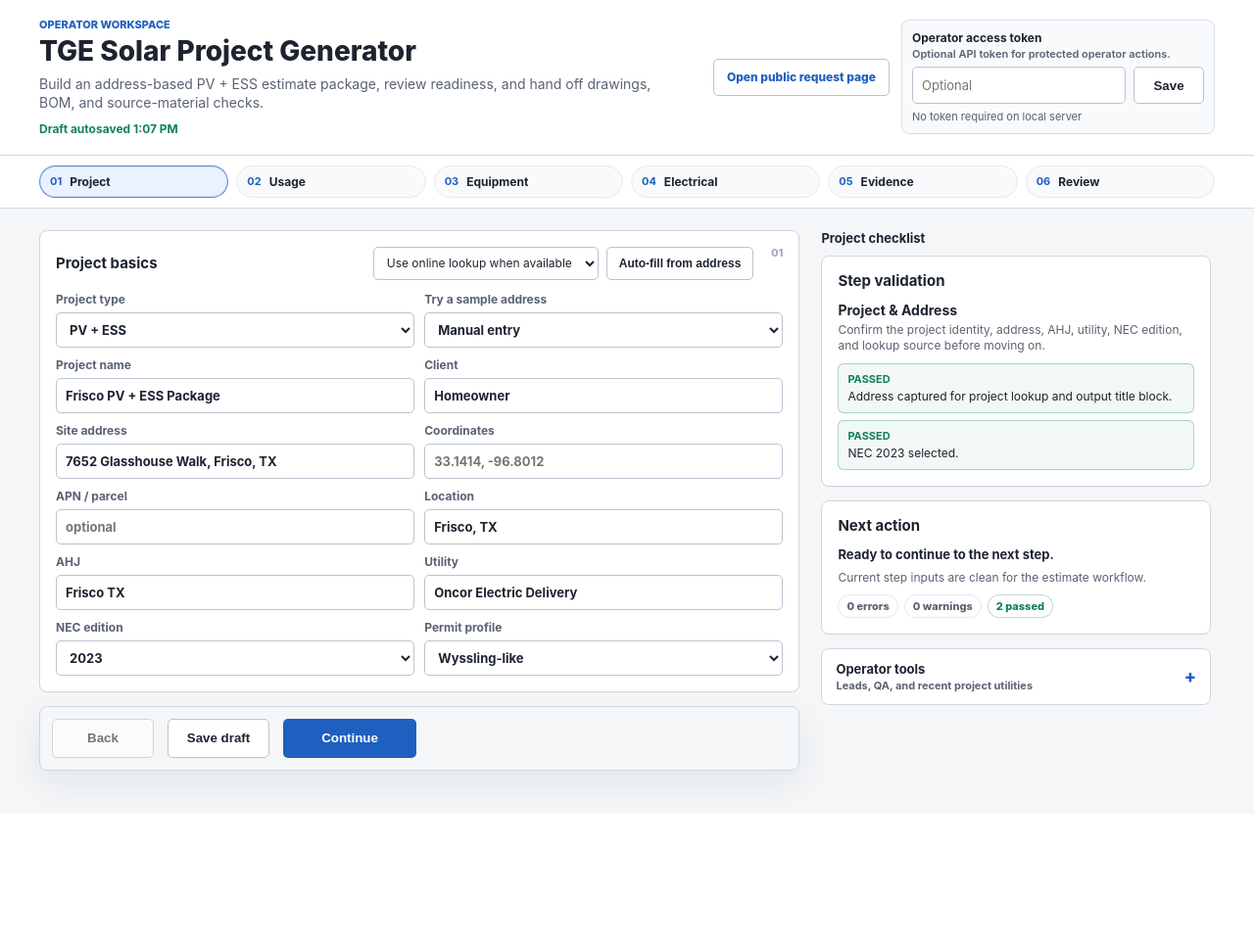
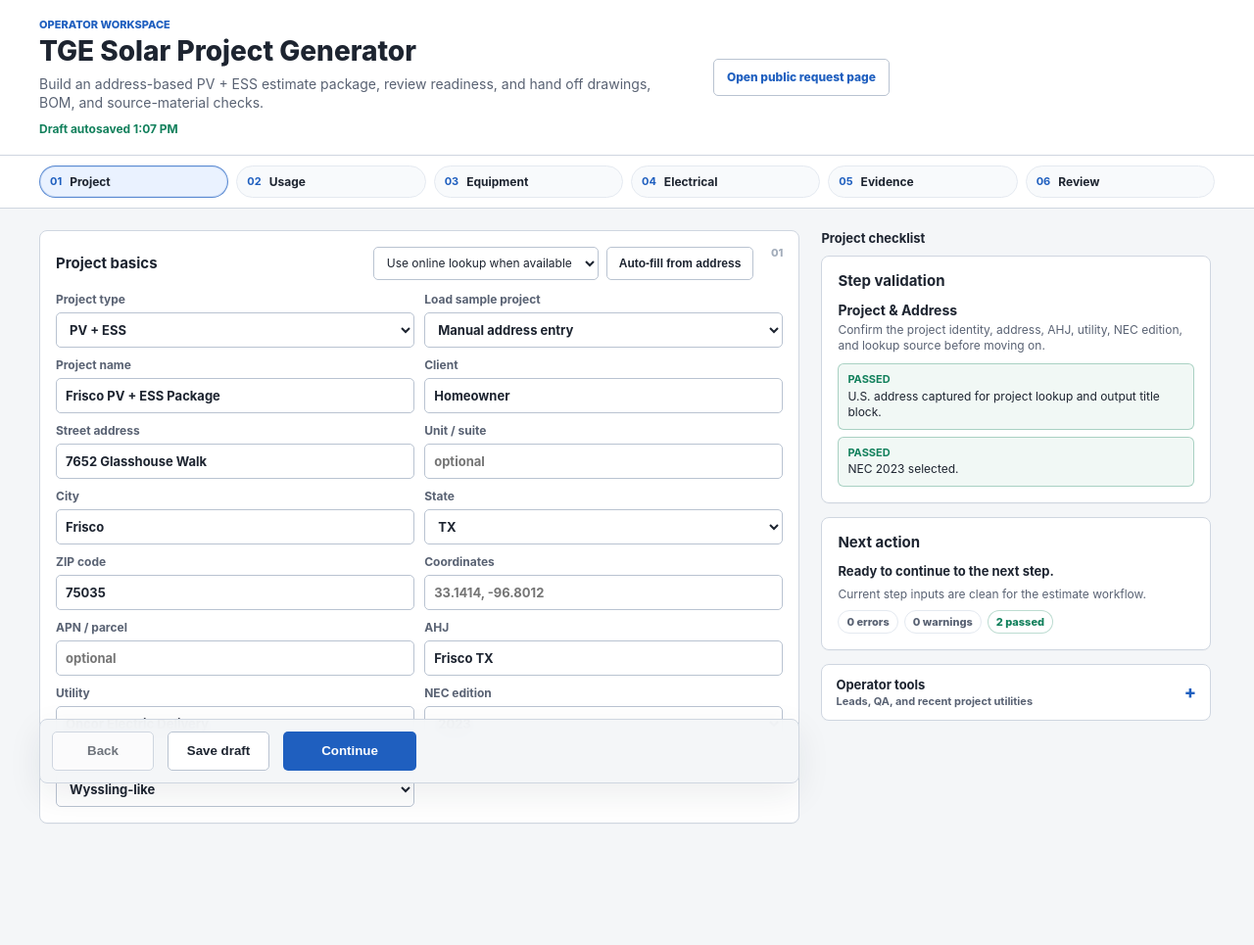
Before and after one commit to maxwu1978/pvess-calc, a FastAPI app: page / in a window 1280 px wide. Shown: the whole page at 98% size. Before the commit the page ends 821 px from the top, so only its background shows below. Run offline with FastAPI, Linux system fonts and the light colour scheme; data that the repository does not hold is empty; some libraries are stand-ins or nearby versions.

Commit message:
Simplify auth UI and address intake

```diff
--- a/src/pvess_calc/web/static/app.js
+++ b/src/pvess_calc/web/static/app.js
@@ -61,9 +61,6 @@ const historyFrom = document.querySelector("#history-from");
 const historyTo = document.querySelector("#history-to");
 const historyAll = document.querySelector("#history-all");
 const historyRefresh = document.querySelector("#history-refresh");
-const accessTokenInput = document.querySelector("#access-token");
-const saveTokenButton = document.querySelector("#save-token");
-const tokenStatus = document.querySelector("#token-status");
 const lookupButton = document.querySelector("#lookup-address");
 const lookupMode = document.querySelector("#lookup-mode");
 const lookupPanel = document.querySelector("#lookup-panel");
@@ -209,7 +206,12 @@ const dfwResidentialMonthlyKwh = [
 const addressSamples = {
   glasshouse: {
     project_name: "Frisco PV + ESS Package",
-    site_address: "7652 Glasshouse Walk, Frisco, TX",
+    address_line1: "7652 Glasshouse Walk",
+    address_line2: "",
+    address_city: "Frisco",
+    address_state: "TX",
+    address_postal_code: "75035",
+    site_address: "7652 Glasshouse Walk, Frisco, TX 75035",
     location: "Frisco, TX",
     ahj: "Frisco TX",
     utility: "Oncor Electric Delivery",
@@ -217,7 +219,12 @@ const addressSamples = {
   },
   crossvine: {
     project_name: "Mansfield Crossvine PV + ESS Package",
-    site_address: "905 Crossvine Drive, Mansfield, TX",
+    address_line1: "905 Crossvine Drive",
+    address_line2: "",
+    address_city: "Mansfield",
+    address_state: "TX",
+    address_postal_code: "76063",
+    site_address: "905 Crossvine Drive, Mansfield, TX 76063",
     location: "Mansfield, TX",
     ahj: "City of Mansfield Building Safety",
     utility: "Oncor Electric Delivery",
@@ -225,7 +232,12 @@ const addressSamples = {
   },
   green_circle: {
     project_name: "Mansfield Green Circle PV + ESS Package",
-    site_address: "2806 Green Circle Drive, Mansfield, TX",
+    address_line1: "2806 Green Circle Drive",
+    address_line2: "",
+    address_city: "Mansfield",
+    address_state: "TX",
+    address_postal_code: "76063",
+    site_address: "2806 Green Circle Drive, Mansfield, TX 76063",
     location: "Mansfield, TX",
     ahj: "City of Mansfield Building Safety",
     utility: "Oncor Electric Delivery",
@@ -281,7 +293,6 @@ form.addEventListener("submit", async (event) => {
 
 preflightButton.addEventListener("click", runPreflight);
 fileFilter.addEventListener("change", () => renderFiles(currentFiles));
-saveTokenButton.addEventListener("click", saveAccessToken);
 lookupButton.addEventListener("click", runAddressLookup);
 lookupPanel.addEventListener("click", handleLookupCandidateClick);
 previewPanel.addEventListener("click", handlePreviewClick);
@@ -303,7 +314,6 @@ moduleChoice.addEventListener("change", syncModuleOption);
 inverterChoice.addEventListener("change", syncInverterOption);
 batteryChoice.addEventListener("change", syncBatteryOption);
 
-loadAccessToken();
 syncModuleOption();
 syncInverterOption();
 syncBatteryOption({ preserveQuantity: true });
@@ -323,40 +333,14 @@ async function loadRuntimeConfig() {
   } catch {
     runtimeConfig = { auth_required: false };
   }
-  if (runtimeConfig.auth_required && !currentAccessToken()) {
-    tokenStatus.textContent = "Enter an operator token to use API and files";
-  }
-}
-
-function loadAccessToken() {
-  const token = storageGet("pvess_access_token") || "";
-  accessTokenInput.value = token;
-  tokenStatus.textContent = token ? "Operator token saved for API and files" : "No token required on local server";
-}
-
-function saveAccessToken() {
-  const token = accessTokenInput.value.trim();
-  if (token) {
-    storageSet("pvess_access_token", token);
-    tokenStatus.textContent = "Operator token saved for API and files";
-  } else {
-    storageRemove("pvess_access_token");
-    tokenStatus.textContent = "No token required on local server";
-  }
-  loadHistory();
-  loadLeads();
 }
 
 function currentAccessToken() {
-  return (accessTokenInput.value || storageGet("pvess_access_token") || "").trim();
+  return "";
 }
 
 function apiFetch(url, options = {}) {
   const headers = new Headers(options.headers || {});
-  const token = currentAccessToken();
-  if (token) {
-    headers.set("X-PVESS-Token", token);
-  }
   return fetch(url, {
     ...options,
     headers,
@@ -389,12 +373,7 @@ function storageRemove(key) {
 }
 
 function withAuthUrl(url) {
-  const token = currentAccessToken();
-  if (!token || !url) {
-    return url;
-  }
-  const separator = url.includes("?") ? "&" : "?";
-  return `${url}${separator}token=${encodeURIComponent(token)}`;
+  return url;
 }
 
 function initWizard() {
@@ -636,12 +615,15 @@ function validateStep(stepId, payload) {
 
   if (stepId === "project-basics") {
     if (!payload.project_name) errors.push(issue("project_name", "Project name is required."));
-    if (!payload.site_address) errors.push(issue("site_address", "Site address is required before lookup or generation."));
-    if (!payload.location) errors.push(issue("location", "Location is required for climate, rate, and AHJ assumptions."));
+    if (!payload.site_address) errors.push(issue("address_line1", "Street address is required before lookup or generation."));
+    if (!payload.location) errors.push(issue("address_city", "City and state are required for climate, rate, and AHJ assumptions."));
+    if (!form.elements.address_postal_code?.value.trim()) {
+      errors.push(issue("address_postal_code", "ZIP code is required for a standard U.S. project address."));
+    }
     if (!payload.ahj) warnings.push(issue("ahj", "AHJ is blank; estimate can continue but permit routing will need review."));
     if (!payload.utility) warnings.push(issue("utility", "Utility is blank; default economics and interconnection assumptions may be used."));
     if (!payload.coordinates) warnings.push(issue("coordinates", "Coordinates are missing; satellite/roof lookup confidence may be lower."));
-    if (payload.site_address) passes.push(issue("site_address", "Address captured for project lookup and output title block."));
+    if (payload.site_address) passes.push(issue("address_line1", "U.S. address captured for project lookup and output title block."));
     if (payload.nec_edition) passes.push(issue("nec_edition", `NEC ${payload.nec_edition} selected.`));
   }
 
@@ -927,7 +909,7 @@ function applyAddressSample(name) {
   for (const [key, value] of Object.entries(sample)) {
     setFieldValue(key, value);
   }
-  renderValidation([], [`Loaded sample address: ${sample.site_address}. Monthly usage is simulated until a bill or Smart Meter export is uploaded.`]);
+  renderValidation([], [`Loaded sample project: ${sample.site_address}. Monthly usage is simulated until a bill or Smart Meter export is uploaded.`]);
   renderCurrentStepValidation({ quiet: false });
   localAutosave();
 }
@@ -960,6 +942,8 @@ function buildPayload(data) {
     payload.monthly_kwh = monthly;
   }
 
+  syncUsAddressPayload(payload);
+
   payload.outputs = {
     customer: data.has("out_customer"),
     permit: data.has("out_permit"),
@@ -969,6 +953,28 @@ function buildPayload(data) {
   };
 
   return payload;
+}
+
+function syncUsAddressPayload(payload) {
+  const line1 = String(payload.address_line1 || "").trim();
+  const line2 = String(payload.address_line2 || "").trim();
+  const city = String(payload.address_city || "").trim();
+  const state = String(payload.address_state || "").trim().toUpperCase();
+  const postal = String(payload.address_postal_code || "").trim();
+  const street = [line1, line2].filter(Boolean).join(", ");
+  const cityStateZip = [
+    city,
+    [state, postal].filter(Boolean).join(" "),
+  ].filter(Boolean).join(", ");
+  payload.site_address = [street, cityStateZip].filter(Boolean).join(", ");
+  payload.location = [city, state].filter(Boolean).join(", ");
+  setRawFieldValue("site_address", payload.site_address);
+  setRawFieldValue("location", payload.location);
+  delete payload.address_line1;
+  delete payload.address_line2;
+  delete payload.address_city;
+  delete payload.address_state;
+  delete payload.address_postal_code;
 }
 
 function validatePayload(payload) {
@@ -1037,13 +1043,10 @@ async function runPreflight() {
 
 async function runAddressLookup() {
   clearError();
-  const address = (
-    form.elements.site_address?.value ||
-    form.elements.location?.value ||
-    ""
-  ).trim();
+  const payload = buildPayload(new FormData(form));
+  const address = (payload.site_address || payload.location || "").trim();
   if (!address) {
-    renderLookupMessage("Enter a site address before using auto-fill.", "warning");
+    renderLookupMessage("Enter street, city, state, and ZIP before using auto-fill.", "warning");
     return;
   }
 
@@ -1607,15 +1610,6 @@ function renderSourceMaterials(source) {
 }
 
 async function loadLeads() {
-  if (runtimeConfig.auth_required && !currentAccessToken()) {
-    leadList.innerHTML = "";
-    leadEmpty.textContent = "Enter an operator token to view public estimate requests.";
-    leadEmpty.classList.remove("hidden");
-    leadDigest.classList.add("hidden");
-    leadMetricsPanel.classList.add("hidden");
-    leadNotificationPanel.classList.add("hidden");
-    return;
-  }
   leadEmpty.textContent = "Public estimate requests appear here.";
   try {
     const response = await apiFetch(`/api/leads${leadQueryString()}`);
@@ -1637,10 +1631,6 @@ async function loadLeads() {
 }
 
 async function loadLeadDigest() {
-  if (runtimeConfig.auth_required && !currentAccessToken()) {
-    leadDigest.classList.add("hidden");
-    return;
-  }
   try {
     const response = await apiFetch("/api/leads/digest");
     const data = await response.json();
@@ -1654,10 +1644,6 @@ async function loadLeadDigest() {
 }
 
 async function loadLeadMetrics() {
-  if (runtimeConfig.auth_required && !currentAccessToken()) {
-    leadMetricsPanel.classList.add("hidden");
-    return;
-  }
   try {
     const response = await apiFetch("/api/leads/metrics");
     const data = await response.json();
@@ -1696,10 +1682,6 @@ function renderLeadMetrics(data) {
 }
 
 async function loadLeadNotifications() {
-  if (runtimeConfig.auth_required && !currentAccessToken()) {
-    leadNotificationPanel.classList.add("hidden");
-    return;
-  }
   try {
     const response = await apiFetch("/api/leads/notifications?limit=5");
     const data = await response.json();
@@ -1776,11 +1758,6 @@ function leadQueryString() {
 }
 
 function exportLeadsCsv() {
-  if (runtimeConfig.auth_required && !currentAccessToken()) {
-    leadEmpty.textContent = "Enter an operator token before exporting leads.";
-    leadEmpty.classList.remove("hidden");
-    return;
-  }
   window.location.href = withAuthUrl(`/api/leads/export.csv${leadQueryString()}`);
 }
 
@@ -2167,12 +2144,6 @@ function renderError(message) {
 }
 
 async function loadHistory() {
-  if (runtimeConfig.auth_required && !currentAccessToken()) {
-    historyList.innerHTML = "";
-    historyEmpty.textContent = "Enter an operator token to view recent projects.";
-    historyEmpty.classList.remove("hidden");
-    return;
-  }
   historyEmpty.textContent = "No generated projects yet.";
   try {
     const response = await apiFetch(`/api/jobs${historyQueryString()}`);
@@ -2328,6 +2299,20 @@ function applyPayloadToForm(payload, options = {}) {
 }
 
 function setFieldValue(name, value) {
+  if (name === "site_address") {
+    setRawFieldValue("site_address", value);
+    applyUsAddressString(value);
+    return;
+  }
+  if (name === "location") {
+    setRawFieldValue("location", value);
+    applyLocationString(value);
+    return;
+  }
+  setRawFieldValue(name, value);
+}
+
+function setRawFieldValue(name, value) {
   const field = form.elements[name] || document.querySelector(`[name="${name}"]`);
   if (!field || field.type === "file") {
     return;
@@ -2337,6 +2322,55 @@ function setFieldValue(name, value) {
     return;
   }
   field.value = value ?? "";
+}
+
+function applyUsAddressString(value) {
+  const text = String(value || "").trim();
+  if (!text) {
+    return;
+  }
+  const parts = text.split(",").map((part) => part.trim()).filter(Boolean);
+  if (/^(united states|usa|us)$/i.test(parts[parts.length - 1] || "")) {
+    parts.pop();
+  }
+  if (parts[0]) {
+    setRawFieldValue("address_line1", parts[0]);
+  }
+  let unit = "";
+  let city = parts.length >= 3 ? parts[parts.length - 2] : "";
+  let stateZip = parts.length >= 2 ? parts[parts.length - 1] : "";
+  const hasSeparateZip = parts.length >= 4
+    && /^\d{5}(?:-\d{4})?$/.test(parts[parts.length - 1])
+    && /^[A-Z]{2}$/i.test(parts[parts.length - 2]);
+  if (hasSeparateZip) {
+    city = parts[parts.length - 3] || "";
+    stateZip = `${parts[parts.length - 2]} ${parts[parts.length - 1]}`.trim();
+    unit = parts.slice(1, -3).join(", ");
+  } else if (parts.length >= 4) {
+    unit = parts.slice(1, -2).join(", ");
+  }
+  setRawFieldValue("address_line2", unit);
+  const match = stateZip.match(/\b([A-Z]{2})\b\s*(\d{5}(?:-\d{4})?)?/i);
+  if (city) {
+    setRawFieldValue("address_city", city);
+  }
+  if (match?.[1]) {
+    setRawFieldValue("address_state", match[1].toUpperCase());
+  }
+  if (match?.[2]) {
+    setRawFieldValue("address_postal_code", match[2]);
+  }
+}
+
+function applyLocationString(value) {
+  const text = String(value || "").trim();
+  const [city, state] = text.split(",").map((part) => part.trim());
+  if (city) {
+    setRawFieldValue("address_city", city);
+  }
+  if (state) {
+    setRawFieldValue("address_state", state.toUpperCase());
+  }
 }
 
 function setCheckbox(name, value) {
--- a/src/pvess_calc/web/static/index.html
+++ b/src/pvess_calc/web/static/index.html
@@ -16,16 +16,6 @@
       </div>
       <div class="topbar-actions">
         <a class="lead-link" href="/lead" target="_blank" rel="noreferrer">Open public request page</a>
-        <div class="access-token-card" aria-label="Optional server access token">
-          <label for="access-token">Operator access token
-            <small>Optional API token for protected operator actions.</small>
-          </label>
-          <span class="token-row">
-            <input id="access-token" type="password" autocomplete="off" placeholder="Optional" />
-            <button id="save-token" type="button" class="secondary-button">Save</button>
-          </span>
-          <span id="token-status">No token required on local server</span>
-        </div>
       </div>
     </header>
 
@@ -59,12 +49,12 @@
                 <option value="retrofit_existing_pv">Retrofit with existing PV</option>
               </select>
             </label>
-            <label>Try a sample address
+            <label>Load sample project
               <select id="address-sample">
-                <option value="" selected>Manual entry</option>
-                <option value="glasshouse">7652 Glasshouse Walk, Frisco, TX</option>
-                <option value="crossvine">905 Crossvine Drive, Mansfield, TX</option>
-                <option value="green_circle">2806 Green Circle Drive, Mansfield, TX</option>
+                <option value="" selected>Manual address entry</option>
+                <option value="glasshouse">7652 Glasshouse Walk, Frisco, TX 75035</option>
+                <option value="crossvine">905 Crossvine Drive, Mansfield, TX 76063</option>
+                <option value="green_circle">2806 Green Circle Drive, Mansfield, TX 76063</option>
               </select>
             </label>
             <label>Project name
@@ -73,17 +63,78 @@
             <label>Client
               <input name="client_name" value="Homeowner" />
             </label>
-            <label>Site address
-              <input name="site_address" value="7652 Glasshouse Walk, Frisco, TX" />
+            <label>Street address
+              <input name="address_line1" value="7652 Glasshouse Walk" autocomplete="address-line1" />
+            </label>
+            <label>Unit / suite
+              <input name="address_line2" placeholder="optional" autocomplete="address-line2" />
+            </label>
+            <label>City
+              <input name="address_city" value="Frisco" autocomplete="address-level2" />
+            </label>
+            <label>State
+              <select name="address_state" autocomplete="address-level1">
+                <option value="">Select state</option>
+                <option value="AL">AL</option>
+                <option value="AK">AK</option>
+                <option value="AZ">AZ</option>
+                <option value="AR">AR</option>
+                <option value="CA">CA</option>
+                <option value="CO">CO</option>
+                <option value="CT">CT</option>
+                <option value="DE">DE</option>
+                <option value="FL">FL</option>
+                <option value="GA">GA</option>
+                <option value="HI">HI</option>
+                <option value="ID">ID</option>
+                <option value="IL">IL</option>
+                <option value="IN">IN</option>
+                <option value="IA">IA</option>
+                <option value="KS">KS</option>
+                <option value="KY">KY</option>
+                <option value="LA">LA</option>
+                <option value="ME">ME</option>
+                <option value="MD">MD</option>
+                <option value="MA">MA</option>
+                <option value="MI">MI</option>
+                <option value="MN">MN</option>
+                <option value="MS">MS</option>
+                <option value="MO">MO</option>
+                <option value="MT">MT</option>
+                <option value="NE">NE</option>
+                <option value="NV">NV</option>
+                <option value="NH">NH</option>
+                <option value="NJ">NJ</option>
+                <option value="NM">NM</option>
+                <option value="NY">NY</option>
+                <option value="NC">NC</option>
+                <option value="ND">ND</option>
+                <option value="OH">OH</option>
+                <option value="OK">OK</option>
+                <option value="OR">OR</option>
+                <option value="PA">PA</option>
+                <option value="RI">RI</option>
+                <option value="SC">SC</option>
+                <option value="SD">SD</option>
+                <option value="TN">TN</option>
+                <option value="TX" selected>TX</option>
+                <option value="UT">UT</option>
+                <option value="VT">VT</option>
+                <option value="VA">VA</option>
+                <option value="WA">WA</option>
+                <option value="WV">WV</option>
+                <option value="WI">WI</option>
+                <option value="WY">WY</option>
+              </select>
+            </label>
+            <label>ZIP code
+              <input name="address_postal_code" value="75035" inputmode="numeric" autocomplete="postal-code" />
             </label>
             <label>Coordinates
               <input name="coordinates" placeholder="33.1414, -96.8012" />
             </label>
             <label>APN / parcel
               <input name="apn" placeholder="optional" />
-            </label>
-            <label>Location
-              <input name="location" value="Frisco, TX" />
             </label>
             <label>AHJ
               <input name="ahj" value="Frisco TX" />
@@ -106,6 +157,8 @@
               </select>
             </label>
           </div>
+          <input type="hidden" name="site_address" value="7652 Glasshouse Walk, Frisco, TX 75035" />
+          <input type="hidden" name="location" value="Frisco, TX" />
           <div id="lookup-panel" class="lookup-panel hidden"></div>
         </section>
 
--- a/src/pvess_calc/web/static/styles.css
+++ b/src/pvess_calc/web/static/styles.css
@@ -112,48 +112,6 @@ h1 {
   white-space: nowrap;
 }
 
-.access-token-card {
-  width: 100%;
-  border: 1px solid #d7dee8;
-  border-radius: var(--radius);
-  padding: 10px;
-  background: var(--panel-soft);
-}
-
-.access-token-card label {
-  color: var(--ink);
-  gap: 2px;
-}
-
-.access-token-card small {
-  display: block;
-  color: var(--muted);
-  font-size: 11px;
-  font-weight: 600;
-}
-
-.access-token-card span {
-  display: block;
-  margin-top: 6px;
-  color: var(--muted);
-  font-size: 11px;
-}
-
-.access-token-card .token-row {
-  display: grid;
-  grid-template-columns: minmax(0, 1fr) 72px;
-  gap: 8px;
-}
-
-.token-row input {
-  min-width: 0;
-}
-
-.token-row button {
-  min-height: 38px;
-  padding: 0 12px;
-}
-
 .workflow-rail {
   position: sticky;
   top: 0;
@@ -1864,7 +1822,6 @@ th {
     grid-template-columns: 1fr;
   }
 
-  .access-token-card,
   .lookup-controls {
     width: 100%;
   }
```
Also changed, not shown: docs/web-ui-language.md (+3 -2 lines), docs/web-ui.md (+26 -11 lines), tests/test_web_app.py (+5 -2 lines).
